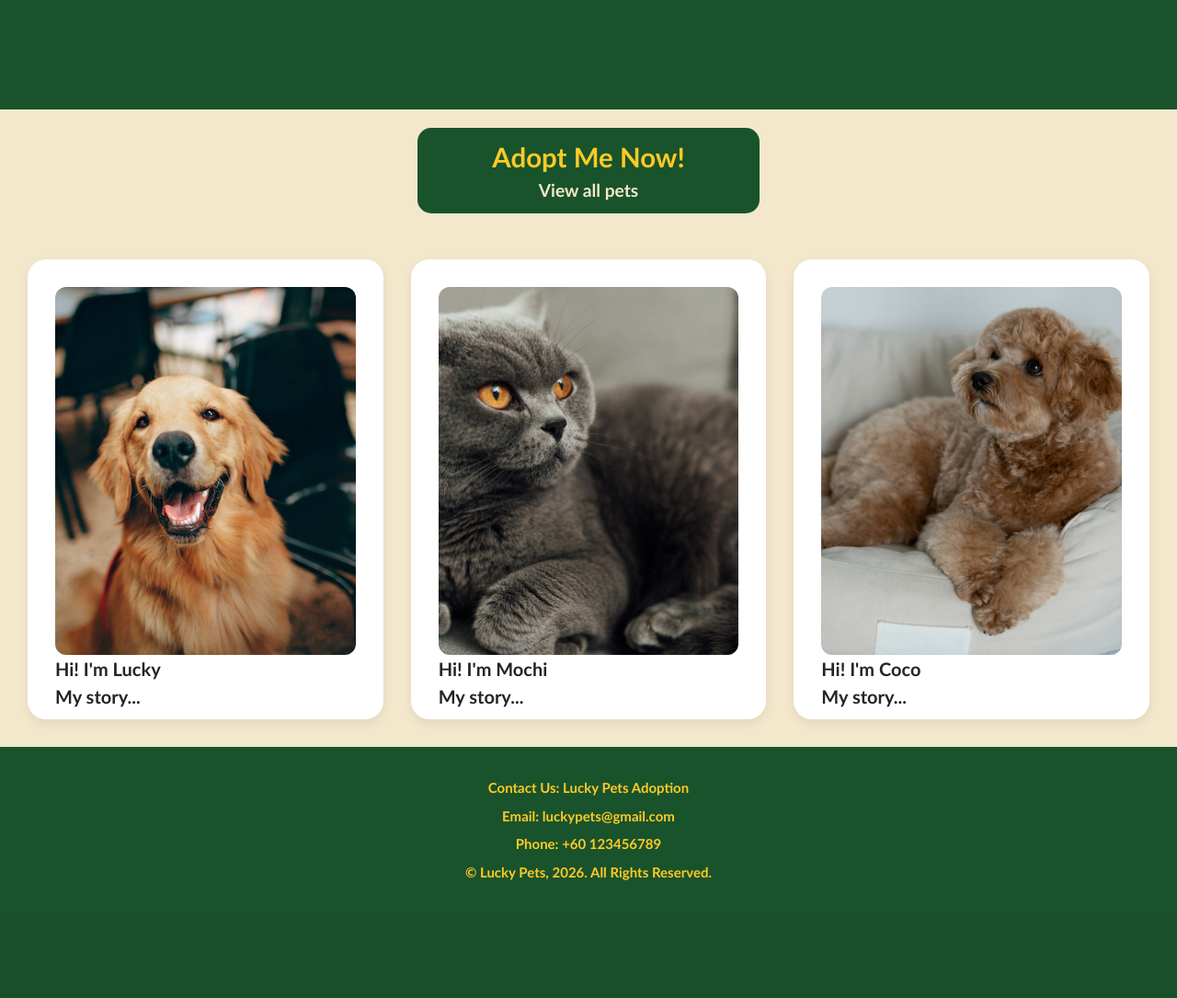
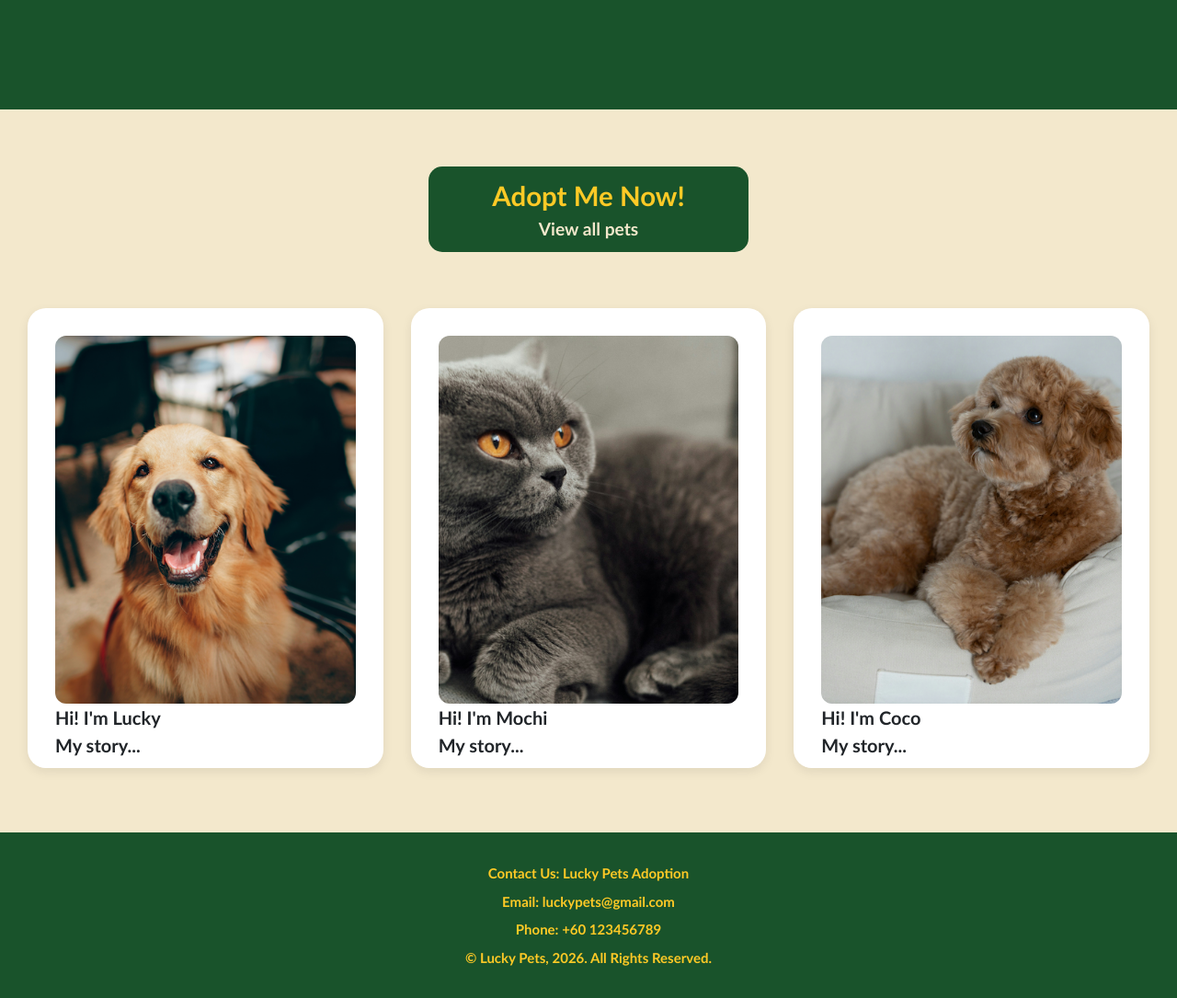
Before and after one commit to aoaoyi/PetAdoptionWeb, a Java web app: page / in a window 1280 px wide. Shown: the part 586-1671 px from the top of the page at 92% size. Before the commit the page ends 1543 px from the top, so only its background shows below. Run offline with Tomcat 11, a stand-in JSP engine, Linux system fonts and the light colour scheme.

Commit message:
Update index.css

```diff
--- a/src/main/webapp/index.css
+++ b/src/main/webapp/index.css
@@ -74,7 +74,7 @@ body {
 	display: grid;
 	place-items: center;
 	text-align: center;
-	padding: 20px;
+	padding: 4.8vw;
 }
 
 .viewListButton button{
@@ -94,15 +94,6 @@ body {
     transition: background-color 0.2s;
 }
 
-.viewListButton button:hover {
-    background-color: #FFCA26;
-    color: #19532B;
-}
-
-.viewListButton button:hover .small-text {
-    color: #19532B;
-}
-
 .viewListButton .large-text{
 	font-size: 2.3vw;
 }
@@ -111,11 +102,20 @@ body {
 	color: #F3E8CC;
 }
 
+.viewListButton button:hover {
+    background-color:  #FFCA26;
+    color: #19532B;
+}
+
+.viewListButton button:hover .small-text {
+    color: #19532B;
+}
+
 .adoptHighlights{
 	display: grid;
     grid-template-columns: repeat(3, 1fr);
 	gap: 30px;
-	margin: 30px;
+	margin: 0px 30px 70px;
 }
 
 .pet{
@@ -130,7 +130,7 @@ body {
 }
 
 .pet:hover {
-    transform: translateY(-6px);        /* card moves up a little */
+    transform: translateY(-6px); /* card moves up a little */
     box-shadow: 0 10px 20px rgba(0, 0, 0, 0.15);
 }
 
```
